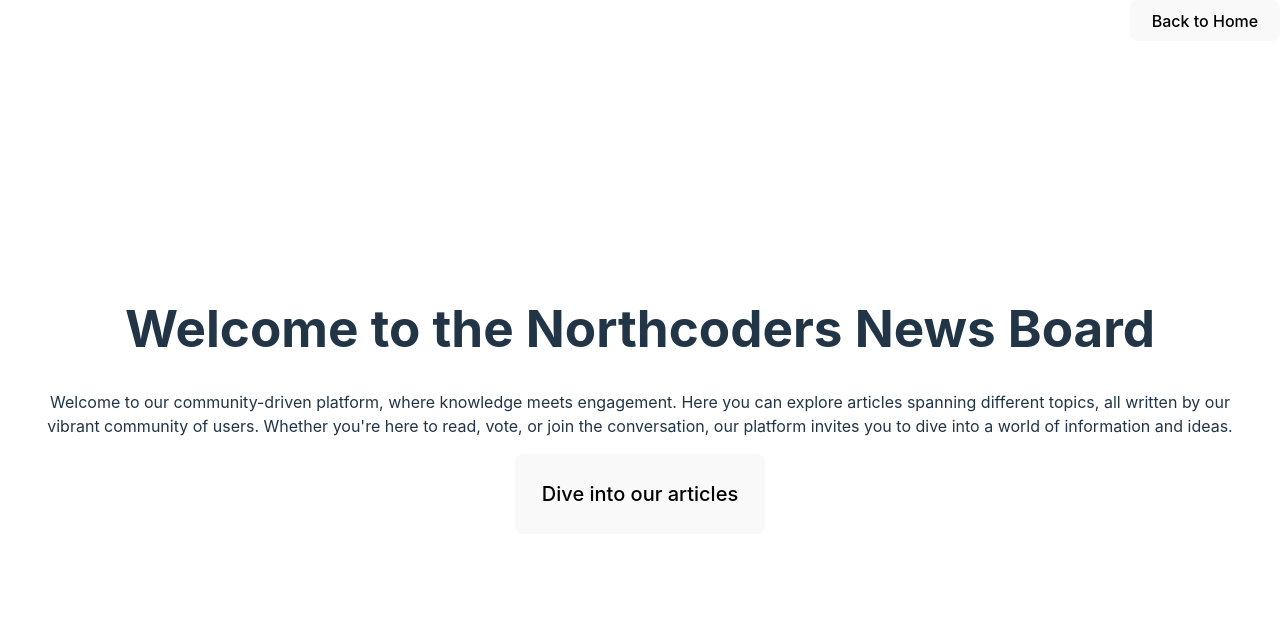
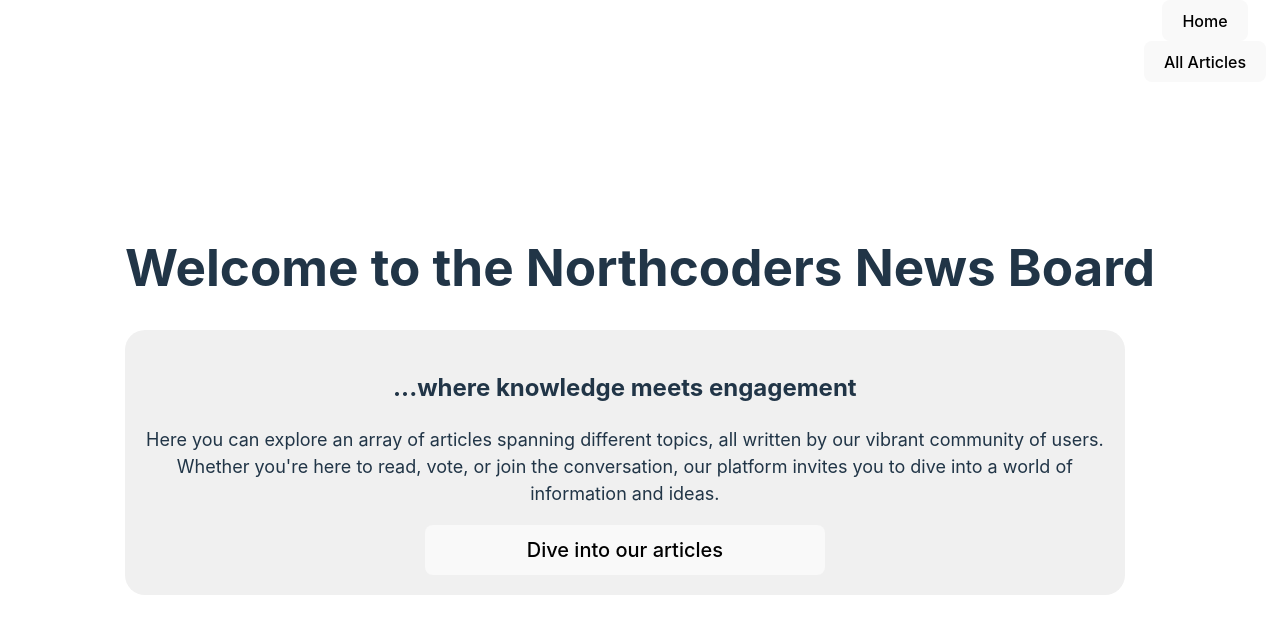
Before and after one commit to livdawson/fe-nc-news, a React (Vite) app: page / in a window 1280 px wide. Shown: the top 634 px of the page. Built offline with nearby package versions, Linux system fonts and the light colour scheme.

Commit message:
enable users to view an individual article

```diff
--- a/src/App.css
+++ b/src/App.css
@@ -5,28 +5,64 @@
   text-align: center;
 }
 
-.homepage-text {
-
+.homepage-container {
+  width: 100%;
+  max-width: 1000px;
+  height: auto;
+  border-radius: 20px;
+  background-color: #f0f0f0;
+  padding: 20px;
+  box-sizing: border-box;
+  overflow: hidden;
 }
 
-.home-button {
+#homepage-text {
+  font-size: 18px;
+  max-width: 100%;
+  word-wrap: break-word;
+  white-space: wrap;
+}
+
+@media (max-width: 600px) {
+  .homepage-container {
+    padding: 10px;
+  }
+
+  #homepage-text {
+    font-size: 16px;
+  }
+}
+
+.nav-bar {
   width: 150px;
   position: fixed;
   top: 0px;
   right: 0px;
+}
+
+.nav-bar-button {
   cursor: pointer;
   font-weight: 500;
-  /* text-decoration: inherit; */
 }
 
-.home-button:hover {
+.nav-bar-button:hover {
+  background-color: #2980b9;
+  color: white;
+}
+
+.error-return-home-button {
+  cursor: pointer;
+  font-weight: 500;
+}
+
+.error-return-home-button:hover {
   background-color: #2980b9;
   color: white;
 }
 
 .go-to-articles-button {
-  width: 250px;
-  height: 80px;
+  width: 400px;
+  height: 50px;
   font-size: 20px;
   cursor: pointer;
   white-space: nowrap;
@@ -37,7 +73,7 @@
   color: white;
 }
 
-.article-container {
+.articles-list {
   display: flex;
   flex-wrap: wrap;
   justify-content: center;
@@ -53,3 +89,29 @@
   flex-direction: column;
   margin: 0.5rem;
 }
+
+.article-card:hover {
+  background-color: #2980b9;
+}
+
+.article-container {
+  display: flex;
+  flex-wrap: flex;
+  flex-direction: column;
+  align-items: center;
+  border: 1px solid #2980b9;
+  border-radius: 15px
+}
+
+.article-image {
+  width: 100%;
+  height: auto;
+  max-width: 600px;
+}
+
+.article-text {
+  font-size: 18px;
+  max-width: 600px;
+  word-wrap: break-word;
+  white-space: wrap;
+}
--- a/src/App.jsx
+++ b/src/App.jsx
@@ -4,6 +4,7 @@ import Header from './Components/Header';
 import Navigation from './Components/Navigation';
 import Homepage from './Components/Homepage';
 import Articles from './Components/Articles';
+import ArticleDetail from './Components/ArticleDetail';
 import './App.css'
 
 function App() {
@@ -15,9 +16,10 @@ function App() {
       const currentPath = location.pathname;
       if (currentPath === '/') {
         setHeaderText('Welcome to the Northcoders News Board');
-      }
-      else if (currentPath === '/articles') {
+      } else if (currentPath === '/articles') {
         setHeaderText('Articles');
+      } else if (/^\/articles\/\d+$/.test(currentPath)) {
+        setHeaderText('You are reading...')
       }
   }, [location]);
 
@@ -28,6 +30,7 @@ function App() {
      <Routes>
       <Route path="/" element={<Homepage/>}/>
       <Route path="/articles" element={<Articles/>}/>
+      <Route path="/articles/:article_id" element={<ArticleDetail/>}/>
      </Routes>
     </>
   )
--- a/src/Components/ArticleCard.jsx
+++ b/src/Components/ArticleCard.jsx
@@ -1,9 +1,18 @@
-export default function ArticleCard({title, imageUrl, author}) {
+import { Link } from "react-router-dom"
+
+export default function ArticleCard({article_id, title, imageUrl, author, onSelectArticle}) {
+
+    function handleClick() {
+        onSelectArticle(article_id)
+    }
+
     return (
-        <section className="article-card">
+        <Link to={`/articles/${article_id}`}>
+        <section className="article-card" onClick={handleClick}>
         <h3>{title}</h3>
         <img src={imageUrl} alt={`image for article titled ${title}`}/>
         <h4>Written by: {author}</h4>
         </section>
+        </Link>
     )
 }
--- /dev/null
+++ b/src/Components/ArticleDetail.jsx
@@ -0,0 +1,41 @@
+import { useState, useEffect } from "react";
+import { useParams } from "react-router-dom";
+import { getIndividualArticle } from "../Utils/api"
+import ErrorPage from "./ErrorPage";
+
+export default function ArticleDetail() {
+
+    const [isLoading, setIsLoading] = useState(true);
+    const [selectedArticle, setSelectedArticle] = useState(null);
+    const [error, setError] = useState(null)
+
+    const { article_id } = useParams()
+
+    useEffect(() => {
+        getIndividualArticle(article_id)
+        .then((article) => {
+            setSelectedArticle(article)
+            setIsLoading(false)
+        })
+        .catch((err) => {
+            setError({ err })
+        })
+    }, [article_id])
+
+    if (error) {
+        return <ErrorPage message={"Sorry, we've experienced an issue loading this article"}/>
+    } else {
+        return (
+            <main>
+        {isLoading ? (<p>Fetching article...</p>) :
+        (<article className="article-container">
+        <h2>{selectedArticle.title}</h2>
+        <h3>By {selectedArticle.author} 👤</h3>
+        <img className="article-image" src={selectedArticle.article_img_url} alt={`image for article titled ${selectedArticle.title}`}/>
+        <p className="article-text">{selectedArticle.body}</p>
+        <button>⬆️{selectedArticle.votes}</button>
+        </article>)}
+        </main>
+    )
+}
+}
--- a/src/Components/Articles.jsx
+++ b/src/Components/Articles.jsx
@@ -1,10 +1,14 @@
-import {useState, useEffect} from "react";
+import { useState, useEffect } from "react";
 import { getAllArticles } from "../Utils/api";
 import ArticleCard from "./ArticleCard";
+import ArticleDetail from "./ArticleDetail";
+import ErrorPage from "./ErrorPage";
 
 export default function Articles() {
     const [articles, setArticles] = useState([])
-    const [isLoading, setIsLoading] = useState(true)
+    const [isLoading, setIsLoading] = useState(true);
+    const [selectedArticleId, setSelectedArticleId] = useState(null)
+    const [error, setError] = useState(null)
 
 useEffect(() => {
     getAllArticles()
@@ -12,14 +16,28 @@ useEffect(() => {
         setArticles(articles)
         setIsLoading(false)
     })
+    .catch((err) => {
+        setError({err})
+    })
 }, [])
 
+function handleArticleSelect(articleId) {
+    setSelectedArticleId(articleId)
+}
+
+if (error) {
+    return <ErrorPage message={"Sorry, we're unable to load articles at this time"}/>
+} else {
     return (
-        isLoading ? (<p>Fetching articles...</p>) :
-        (<section className="article-container">
+        <main>
+        {isLoading ? (<p>Fetching articles...</p>) :
+        (<section className="articles-list">
         {articles.map((article) => {
-            return <ArticleCard title={article.title} imageUrl={article.article_img_url} author={article.author}/>
+            return <ArticleCard key={article.article_id} article_id={article.article_id} title={article.title} imageUrl={article.article_img_url} author={article.author} onSelectArticle={handleArticleSelect}/>
         })}
-        </section>)
+        </section>)}
+        {selectedArticleId ? <ArticleDetail/> : null}
+        </main>
     )
 }
+}
--- /dev/null
+++ b/src/Components/ErrorPage.jsx
@@ -0,0 +1,12 @@
+import { Link } from "react-router-dom";
+
+export default function ErrorPage({ message }) {
+    return (
+        <section>
+        <p>{message}</p>
+        <Link to="/">
+        <button className="error-return-home-button">Return to home</button>
+        </Link>
+        </section>
+    )
+}
--- a/src/Components/Homepage.jsx
+++ b/src/Components/Homepage.jsx
@@ -2,12 +2,13 @@ import { Link } from "react-router-dom";
 
 export default function Homepage() {
     return (
-        <>
-        <p className="homepage-text"> Welcome to our community-driven platform, where knowledge meets engagement. Here you can explore articles spanning different topics, all written by our vibrant community of users. Whether you're here to read, vote, or join the conversation, our platform invites you to dive into a world of information and ideas.
+        <section className="homepage-container">
+        <h2>...where knowledge meets engagement</h2>
+        <p id="homepage-text"> Here you can explore an array of articles spanning different topics, all written by our vibrant community of users. Whether you're here to read, vote, or join the conversation, our platform invites you to dive into a world of information and ideas.
         </p>
         <Link to="/articles">
         <button className="go-to-articles-button">Dive into our articles</button>
         </Link>
-        </>
+        </section>
     )
 }
--- a/src/Components/Navigation.jsx
+++ b/src/Components/Navigation.jsx
@@ -2,9 +2,12 @@ import { Link } from "react-router-dom";
 
 export default function Navigation () {
     return (
-        <nav>
+        <nav className="nav-bar">
             <Link to="/">
-            <button className="home-button">Back to Home</button>
+            <button className="nav-bar-button">Home</button>
+            </Link>
+            <Link to="/articles">
+            <button className="nav-bar-button">All Articles</button>
             </Link>
         </nav>
     )
--- a/src/Utils/api.js
+++ b/src/Utils/api.js
@@ -1,9 +1,21 @@
 import axios from "axios";
 
+const newsApi = axios.create({
+    baseURL: 'https://northcoders-news-board.onrender.com/api'
+})
+
 export function getAllArticles() {
-    return axios.get("https://northcoders-news-board.onrender.com/api/articles")
+    return newsApi.get("/articles")
     .then((apiResponse) => {
         const { data: { articles } } = apiResponse
         return articles
     })
 }
+
+export function getIndividualArticle(article_id) {
+    return newsApi.get(`/articles/${article_id}`)
+    .then((apiResponse) => {
+        const { data: { article } } = apiResponse;
+        return article;
+    })
+}
--- a/src/index.css
+++ b/src/index.css
@@ -45,9 +45,7 @@ button {
   cursor: pointer;
   transition: border-color 0.25s;
 }
-/* button:hover {
-  border-color: #646cff;
-} */
+
 button:focus,
 button:focus-visible {
   outline: 4px auto -webkit-focus-ring-color;
```
